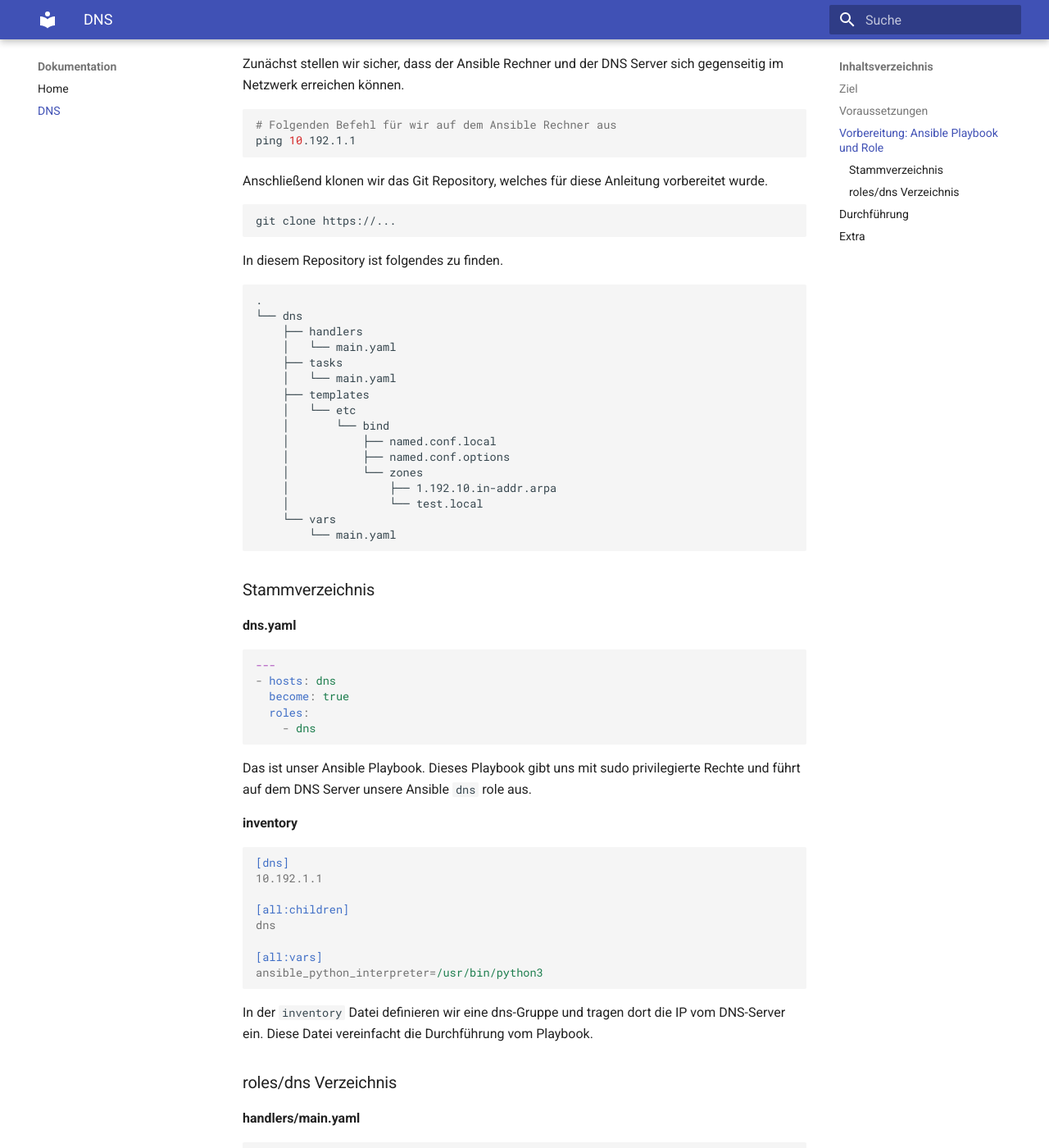
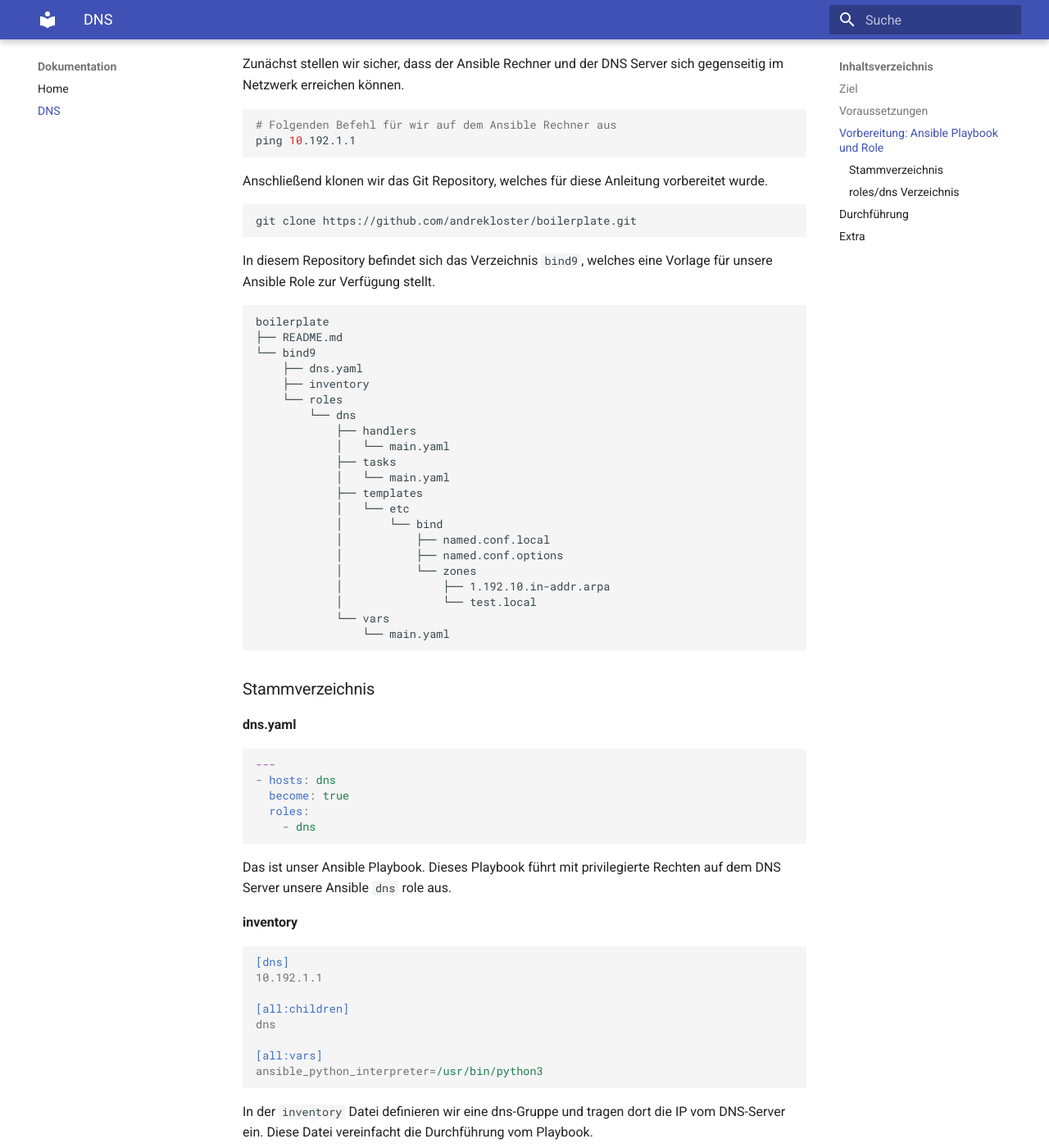
Before and after one commit to andrekloster/andrekloster-docs, an MkDocs documentation site: the page built from docs/dns.md, in a window 1280 px wide and 1400 px high, scrolled down 862 px. Shown: the whole window at 82% size. Built offline with MkDocs 1.6.1 and Material for MkDocs 9.7.7, drawn with Linux system fonts in a browser that asks for light colours; some of the changed text lies outside the part shown.

Commit message:
edited docs/dns.md

````diff
--- a/docs/dns.md
+++ b/docs/dns.md
@@ -40,28 +40,33 @@ ping 10.192.1.1
 Anschließend klonen wir das Git Repository, welches für diese Anleitung vorbereitet wurde.
 
 ```bash
-git clone https://...
+git clone https://github.com/andrekloster/boilerplate.git
 ```
 
-In diesem Repository ist folgendes zu finden.
+In diesem Repository befindet sich das Verzeichnis `bind9`, welches eine Vorlage für unsere Ansible Role zur Verfügung stellt.
 
 ```
-.
-└── dns
-    ├── handlers
-    │   └── main.yaml
-    ├── tasks
-    │   └── main.yaml
-    ├── templates
-    │   └── etc
-    │       └── bind
-    │           ├── named.conf.local
-    │           ├── named.conf.options
-    │           └── zones
-    │               ├── 1.192.10.in-addr.arpa
-    │               └── test.local
-    └── vars
-        └── main.yaml
+boilerplate
+├── README.md
+└── bind9
+    ├── dns.yaml
+    ├── inventory
+    └── roles
+        └── dns
+            ├── handlers
+            │   └── main.yaml
+            ├── tasks
+            │   └── main.yaml
+            ├── templates
+            │   └── etc
+            │       └── bind
+            │           ├── named.conf.local
+            │           ├── named.conf.options
+            │           └── zones
+            │               ├── 1.192.10.in-addr.arpa
+            │               └── test.local
+            └── vars
+                └── main.yaml
 ```
 
 ### Stammverzeichnis ###
@@ -76,7 +81,7 @@ In diesem Repository ist folgendes zu finden.
     - dns
 ```
 
-Das ist unser Ansible Playbook. Dieses Playbook gibt uns mit sudo privilegierte Rechte und führt auf dem DNS Server unsere Ansible `dns` role aus.
+Das ist unser Ansible Playbook. Dieses Playbook führt mit privilegierte Rechten auf dem DNS Server unsere Ansible `dns` role aus.
 
 **inventory**
 
@@ -300,7 +305,7 @@ zones:
         ansible: ["2"]
 ```
 
-Diese YAML ist die wichtigste Konfigurationsdatei. Alle DNS Records werden ausschließlich hier definiert. Anschließend werden mit Hilfe von Ansible die Templates mit dem Inhalt dieser YAML befüllt und geltend gemacht.
+Diese YAML ist die wichtigste Konfigurationsdatei. Alle DNS Records werden ausschließlich hier definiert. Ansible gibt somit den Varibalen innerhalb der Templates ihre Werte.
 
 ## Durchführung
 
````
